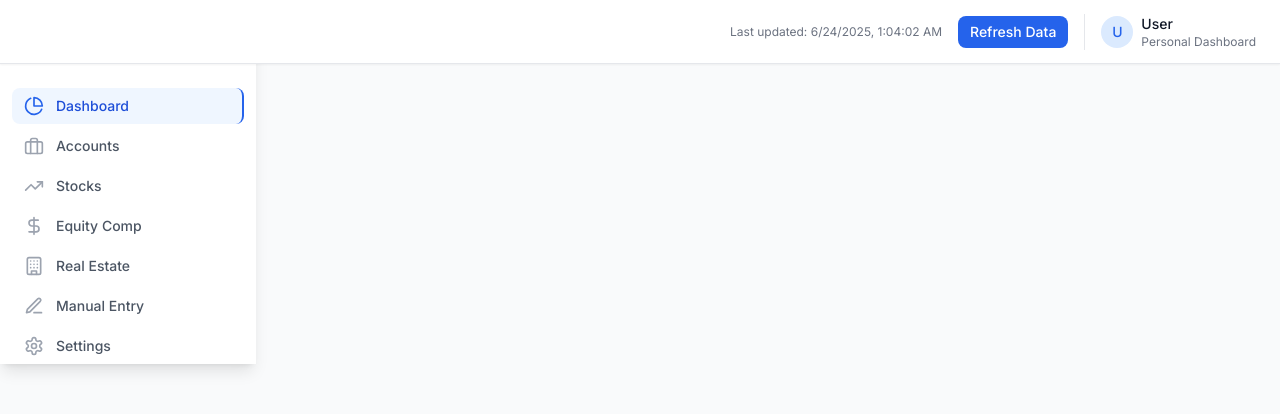
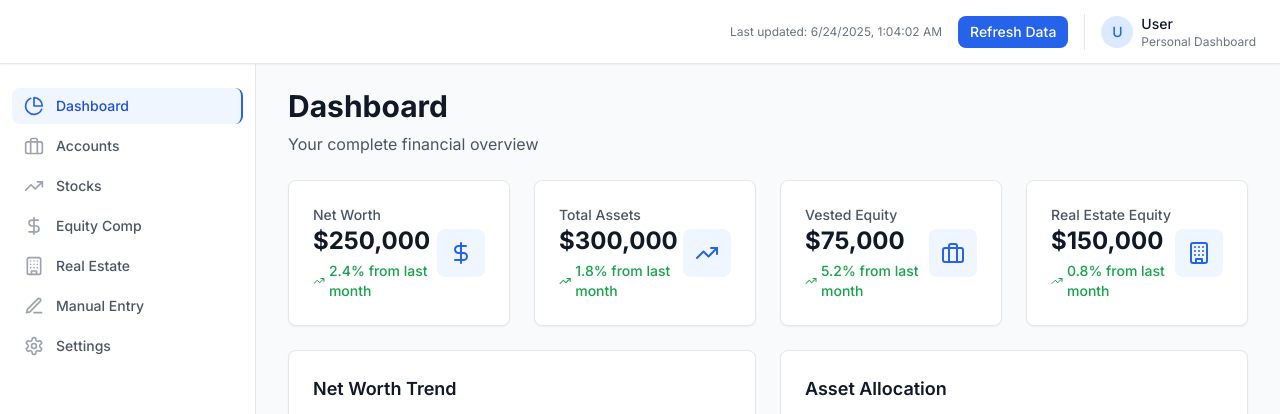
Before and after one commit to kharyam/networth-dashboard, a React (Vite) app in the folder frontend/: page / in a window 1280 px wide. Shown: the top 414 px of the page. Built offline with nearby package versions, Linux system fonts and the light colour scheme; no server answers.

Commit message:
fixed layout

```diff
--- a/frontend/src/components/Layout.tsx
+++ b/frontend/src/components/Layout.tsx
@@ -89,9 +89,11 @@ function Layout({ children }: LayoutProps) {
         </div>
       </div>
 
+      {/* Main layout container with flexbox */}
+      <div className="flex pt-16">
         {/* Sidebar */}
-      <div className={`fixed inset-y-0 left-0 z-50 w-64 bg-white shadow-lg transform transition-transform duration-300 ease-in-out lg:translate-x-0 lg:static lg:inset-0 pt-16 ${
-        sidebarOpen ? 'translate-x-0' : '-translate-x-full'
+        <aside className={`w-64 bg-white shadow-lg transform transition-transform duration-300 ease-in-out lg:transform-none lg:shadow-none lg:border-r lg:border-gray-200 ${
+          sidebarOpen ? 'translate-x-0 fixed inset-y-0 left-0 z-50 pt-16' : '-translate-x-full lg:translate-x-0'
         }`}>
           {/* Logo in sidebar for desktop */}
           <div className="hidden lg:flex items-center justify-between h-16 px-6 border-b border-gray-200 -mt-16 bg-white">
@@ -136,14 +138,11 @@ function Layout({ children }: LayoutProps) {
               })}
             </div>
           </nav>
-
-      </div>
+        </aside>
 
         {/* Main content */}
-      <div className="lg:pl-64 pt-16">
-        {/* Page content - now perfectly aligned with sidebar */}
-        <main className="flex-1">
-          <div className="px-4 sm:px-6 lg:px-8 pt-6 pb-6">
+        <main className="flex-1 lg:min-h-screen">
+          <div className="px-4 sm:px-6 lg:px-8 mt-6 pb-6">
             {children}
           </div>
         </main>
```
Lines whose indentation alone changed are shown as unchanged.
